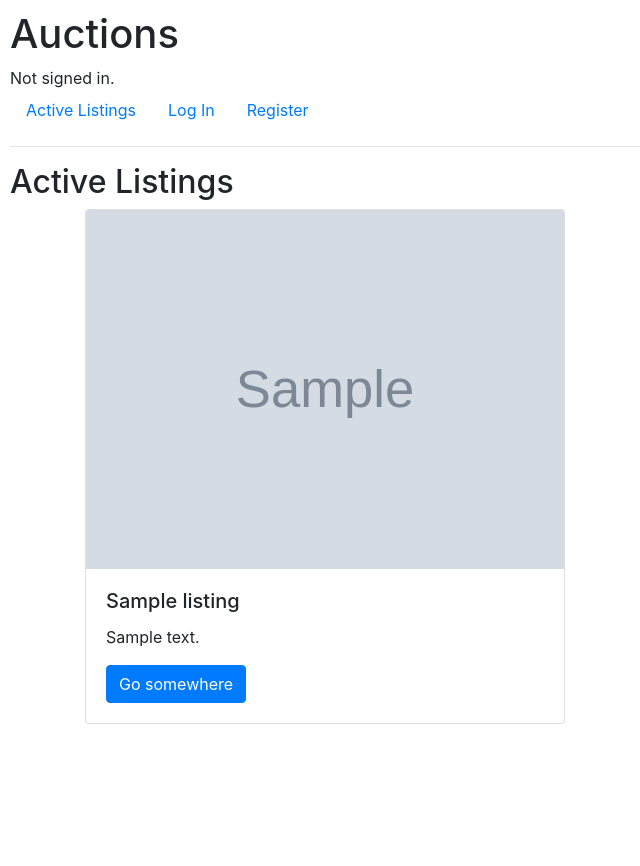
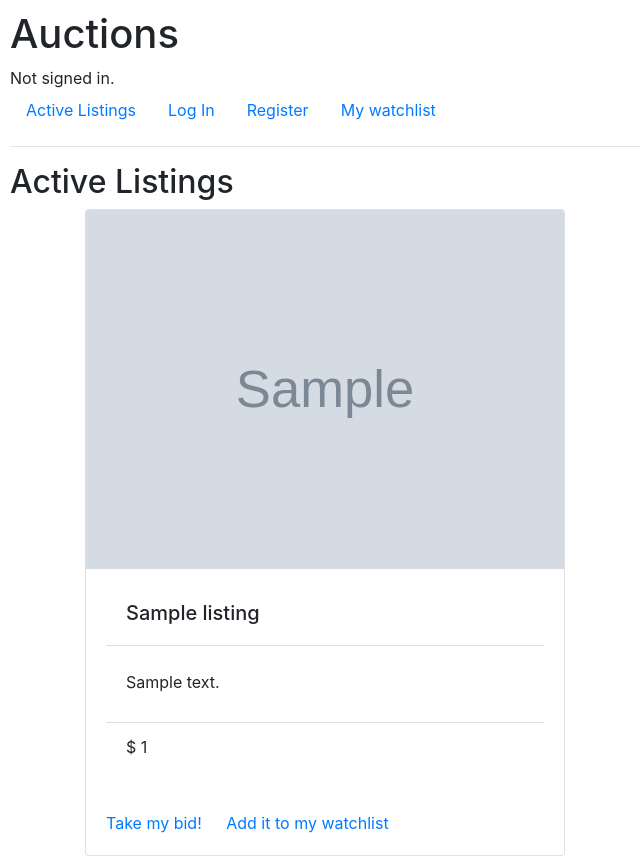
Before and after one commit to EgidioHPaixao/web50-projects-2020-x-commerce, a Django app: template auctions/templates/auctions/active.html in a window 1280 px wide. Shown: the whole page, without its empty margins (0-640 px from the left). Before the commit the page ends 724 px from the top, so only its background shows below. Run offline with Django 3.2, Linux system fonts and the light colour scheme; the template is opened without the code that fills it: most values are stand-ins (such as "Sample title", 1, 10 or a date in 2020); grey boxes marked "Sample" are stand-in pictures; some libraries are stand-ins or nearby versions.

Commit message:
added watchlist. needs to href it and add watchers

```diff
--- a/auctions/models.py
+++ b/auctions/models.py
@@ -20,6 +20,7 @@ class Listing(models.Model):
     currentBid = models.FloatField(blank=True,null=True)
     category = models.ForeignKey(Category, on_delete=models.CASCADE ,related_name="similar_listings")
     creator = models.ForeignKey(User, on_delete=models.PROTECT, related_name="all_creators_listings")
+    watchers = models.ManyToManyField(User, on_delete=models.CASCADE, related_name="watched_listings")
 
     def __str__(self):
         return f"{self.title} - {self.startingBid}"
@@ -40,3 +41,6 @@ class Picture(models.Model):
     listing = models.ForeignKey(Listing, on_delete=models.CASCADE, related_name="all_pictures")
     picture = models.ImageField(upload_to="images/")
     alt_text = models.CharField(max_length=140)
+
+class Watchlist(models.Model):
+    listing = models.ManyToManyField()
--- a/auctions/templates/auctions/active.html
+++ b/auctions/templates/auctions/active.html
@@ -8,11 +8,24 @@
               <div class="card-deck">
               {% for listing in listings %}
                   <div class="card" style="width: 30rem;">
-                      <img src="{{ listing.mainPicture.picture.url }}" class="card-img-top" alt="...">
+                      <img src="{{ listing.mainPicture.picture.url }}" class="card-img-top" alt="{{ listing.mainPicture.alt_text }}">
                       <div class="card-body">
-                        <h5 class="card-title">{{ listing.title }}</h5>
-                        <p class="card-text">{{ listing.description }}</p>
-                        <a href="#" class="btn btn-primary">Go somewhere</a>
+                        <ul class="list-group list-group-flush">
+                          <li class="list-group-item card-title"><h5> {{ listing.title }}</h5></li>
+                          <li class="list-group-item card-text"><p>{{ listing.description }}</p></li>
+                          <li class="list-group-item">$
+                              {%if listing.currentBid %}
+                                {{ listing.currentBid }}
+                              {% else %}
+                                {{ listing.startingBid }}
+                              {% endif %}
+                              </li>
+                        </ul>
+                      </div>
+                      <div class="card-body">
+                        <a href="#" class="card-link">Take my bid!</a>
+                        <a href="#" class="card-link">Add it to my watchlist</a>
+                      </div>
                       </div>
                     </div>
               {% endfor %}
--- a/auctions/templates/auctions/layout.html
+++ b/auctions/templates/auctions/layout.html
@@ -34,6 +34,9 @@
                 <li class="nav-item">
                     <a class="nav-link" href="{% url 'register' %}">Register</a>
                 </li>
+                <li class="nav-item">
+                    <a class="nav-link" href="{% url 'watchlist' %}">My watchlist</a>
+                </li>
             {% endif %}
         </ul>
         <hr>
--- a/auctions/urls.py
+++ b/auctions/urls.py
@@ -8,5 +8,6 @@ urlpatterns = [
     path("logout", views.logout_view, name="logout"),
     path("register", views.register, name="register"),
     path("auction/new", views.newListing, name="newListing"),
-    path("auction/active", views.activeListings, name="activeListings")
+    path("auction/active", views.activeListings, name="activeListings"),
+    path("auction/watchlist", views.watchlist, name="watchlist")
 ]
--- a/auctions/views.py
+++ b/auctions/views.py
@@ -59,7 +59,7 @@ def newListing(request):
         })
 
 def activeListings(request):
-    listings = Listing.objects.all()
+    listings = Listing.objects.filter(flActive=True)
     for listing in listings:
         listing.mainPicture = listing.all_pictures.first()
         print(listing.mainPicture.picture.url)
@@ -118,3 +118,6 @@ def register(request):
         return HttpResponseRedirect(reverse("index"))
     else:
         return render(request, "auctions/register.html")
+
+@login_required
+def watchlist(request):
```
